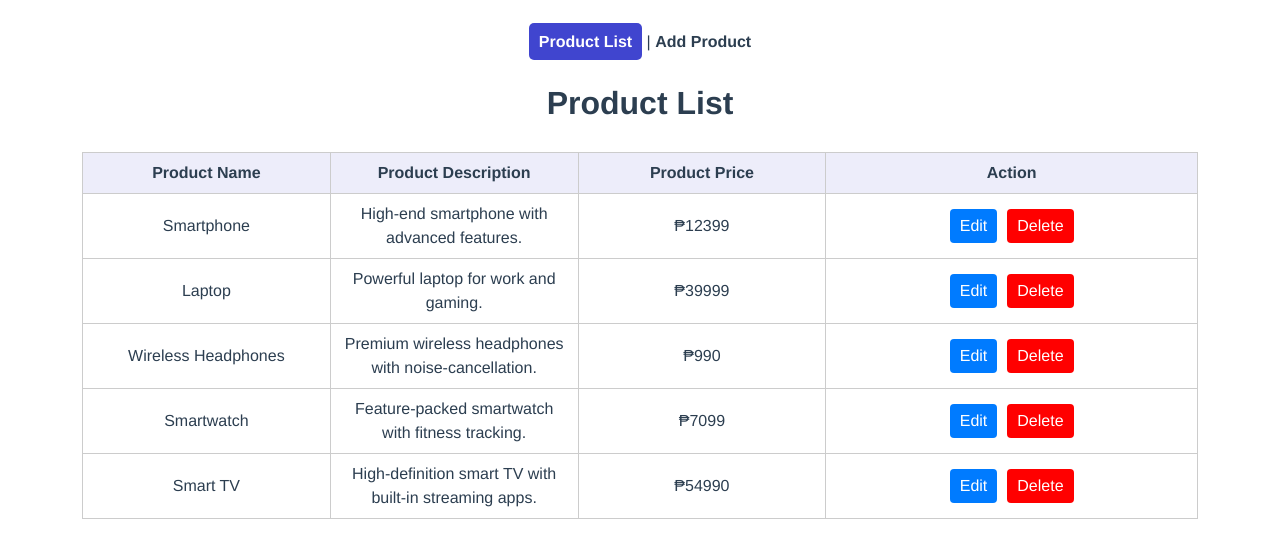
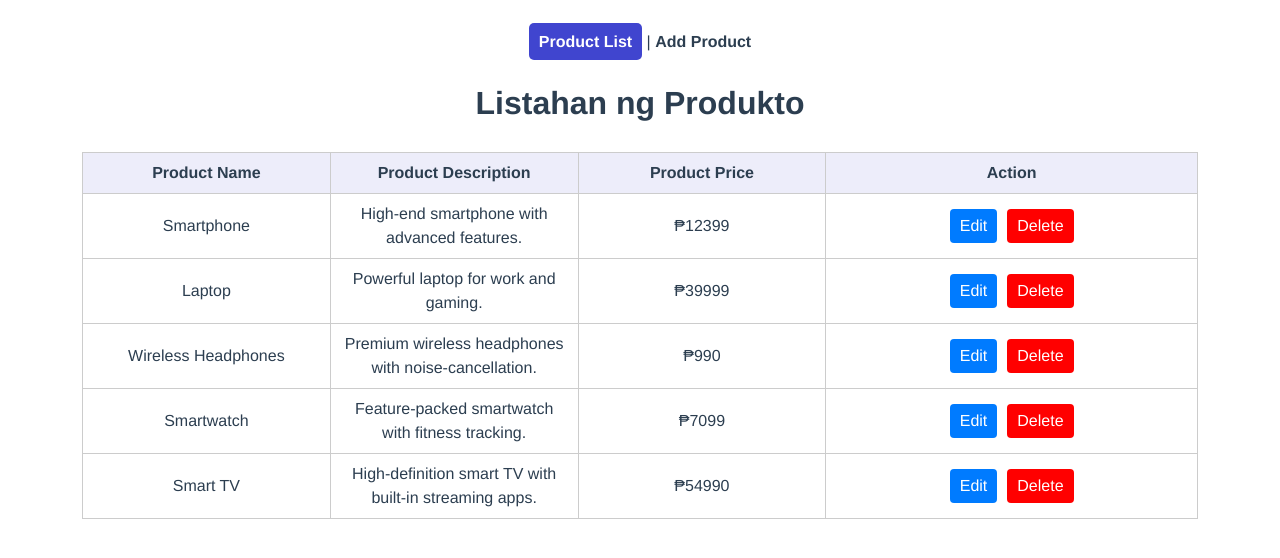
Before and after one commit to dacocosjustine/activity-2-midterms, a Vue app: page / in a window 1280 px wide. Shown: the top 558 px of the page. Built offline with nearby package versions, Linux system fonts and the light colour scheme.

Commit message:
changed Product List to Listahan ng Producto

```diff
--- a/src/components/ProductList.vue
+++ b/src/components/ProductList.vue
@@ -1,6 +1,6 @@
 <template>
   <div class="container">
-    <h2>Product List</h2>
+    <h2>Listahan ng Produkto</h2>
     <table class="product-table">
       <thead>
         <tr>
```
